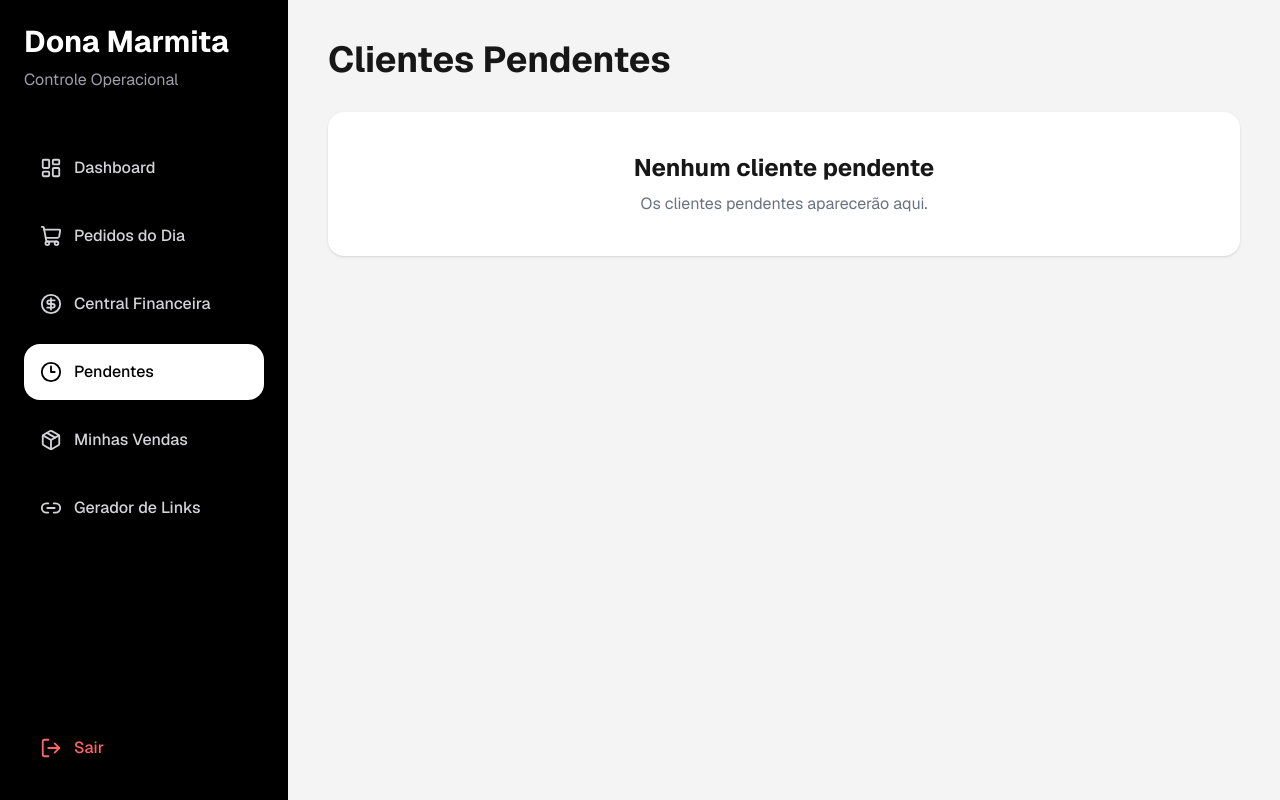
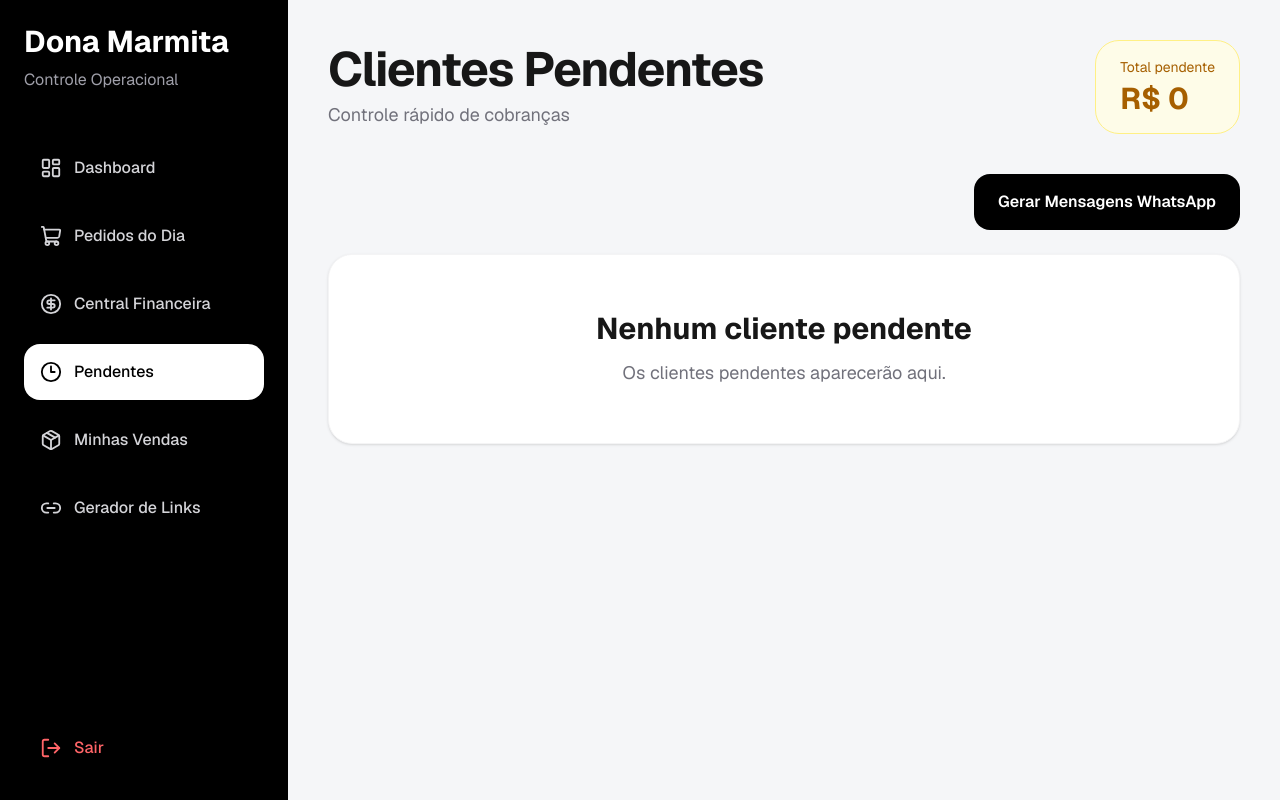
Before and after one commit to danielabredv/dona-marmita-dashboard, a Next.js app: page /pendentes in a window 1280 px wide. Built offline with nearby package versions, Linux system fonts and the light colour scheme.

Commit message:
Update page.tsx

```diff
--- a/app/pendentes/page.tsx
+++ b/app/pendentes/page.tsx
@@ -1,12 +1,21 @@
 "use client"
 
 import { useEffect, useState } from "react"
+
 import { supabase } from "@/lib/supabase"
+
 import Sidebar from "@/components/ui/Sidebar"
 
 export default function PendentesPage() {
 
-  const [pendentes, setPendentes] = useState<any[]>([])
+  const [pendentes, setPendentes] =
+    useState<any[]>([])
+
+  const [modalMensagens,
+    setModalMensagens] =
+      useState(false)
+
+  // BUSCAR PENDÊNCIAS
 
   async function buscarPendentes() {
 
@@ -27,6 +36,8 @@ export default function PendentesPage() {
 
     setPendentes(data || [])
   }
+
+  // ATUALIZAR STATUS
 
   async function atualizarStatus(
     id: number,
@@ -54,48 +65,133 @@ export default function PendentesPage() {
 
   }, [])
 
+  // TOTAL
+
+  const totalPendente =
+    pendentes.reduce(
+      (total, venda) =>
+        total + Number(venda.valor),
+      0
+    )
+
   return (
 
-    <div className="flex min-h-screen bg-zinc-100">
+    <div className="flex min-h-screen bg-[#f5f6f8]">
 
       <Sidebar />
 
       <main className="flex-1 p-10">
 
-        <h1 className="text-4xl font-bold mb-8">
-          Clientes Pendentes
-        </h1>
+        {/* HEADER */}
 
-        <div className="flex flex-col gap-4">
+        <div className="flex items-center justify-between mb-10">
+
+          <div>
+
+            <h1 className="text-5xl font-bold tracking-tight">
+
+              Clientes Pendentes
+
+            </h1>
+
+            <p className="text-zinc-500 mt-2 text-lg">
+
+              Controle rápido de cobranças
+
+            </p>
+
+          </div>
+
+          <div className="bg-yellow-50 border border-yellow-200 px-6 py-4 rounded-3xl">
+
+            <p className="text-sm text-yellow-700 mb-1">
+
+              Total pendente
+
+            </p>
+
+            <h2 className="text-3xl font-bold text-yellow-700">
+
+              R$ {totalPendente}
+
+            </h2>
+
+          </div>
+
+        </div>
+
+        {/* BOTÃO MODAL */}
+
+        <div className="flex justify-end mb-6">
+
+          <button
+            onClick={() =>
+              setModalMensagens(true)
+            }
+            className="bg-black text-white px-6 py-4 rounded-2xl hover:opacity-90 transition-all font-semibold"
+          >
+
+            Gerar Mensagens WhatsApp
+
+          </button>
+
+        </div>
+
+        {/* LISTA */}
+
+        <div className="flex flex-col gap-5">
 
           {pendentes.map((venda) => (
 
             <div
               key={venda.id}
-              className="bg-white rounded-2xl p-5 shadow-sm"
+              className="bg-white rounded-3xl p-6 shadow-sm border border-zinc-100"
             >
 
               <div className="flex items-center justify-between">
 
                 <div>
 
-                  <h2 className="text-xl font-bold">
+                  <div className="flex items-center gap-3 mb-3">
+
+                    <div className="w-3 h-3 rounded-full bg-yellow-500" />
+
+                    <span className="text-yellow-700 font-semibold">
+
+                      Pendente
+
+                    </span>
+
+                  </div>
+
+                  <h2 className="text-2xl font-bold">
+
                     {venda.cliente}
+
                   </h2>
 
-                  <p className="text-gray-500">
-                    Vendedor: {venda.vendedor}
+                  <p className="text-zinc-500 mt-2">
+
+                    Vendedor:
+                    {" "}
+                    <strong>
+                      {venda.vendedor}
+                    </strong>
+
                   </p>
 
-                  <p className="text-lg font-semibold mt-1">
+                  <h2 className="text-3xl font-bold text-yellow-600 mt-4">
+
                     R$ {venda.valor}
-                  </p>
 
-                  <p className="text-xs text-gray-400 mt-2">
+                  </h2>
+
+                  <p className="text-zinc-400 text-sm mt-3">
 
                     {new Date(
                       new Date(venda.created_at)
-                        .getTime() - 3 * 60 * 60 * 1000
+                        .getTime() -
+                        3 * 60 * 60 * 1000
                     ).toLocaleString("pt-BR")}
 
                   </p>
@@ -109,9 +205,11 @@ export default function PendentesPage() {
                       venda.status
                     )
                   }
-                  className="px-4 py-2 rounded-full text-sm font-semibold bg-yellow-100 text-yellow-700"
+                  className="bg-green-500 hover:bg-green-600 text-white px-6 py-3 rounded-2xl transition-all font-semibold"
                 >
-                  ⏳ Pendente
+
+                  Marcar como Pago
+
                 </button>
 
               </div>
@@ -120,16 +218,22 @@ export default function PendentesPage() {
 
           ))}
 
+          {/* VAZIO */}
+
           {pendentes.length === 0 && (
 
-            <div className="bg-white rounded-2xl p-10 shadow-sm text-center">
+            <div className="bg-white rounded-3xl p-14 shadow-sm border border-zinc-100 text-center">
 
-              <h2 className="text-2xl font-bold mb-2">
+              <h2 className="text-3xl font-bold mb-3">
+
                 Nenhum cliente pendente
+
               </h2>
 
-              <p className="text-gray-500">
+              <p className="text-zinc-500 text-lg">
+
                 Os clientes pendentes aparecerão aqui.
+
               </p>
 
             </div>
@@ -138,6 +242,217 @@ export default function PendentesPage() {
 
         </div>
 
+        {/* MODAL */}
+
+        {modalMensagens && (
+
+          <div className="fixed inset-0 bg-black/50 backdrop-blur-sm z-50 flex items-center justify-center p-6">
+
+            <div className="bg-white w-full max-w-4xl rounded-[32px] p-8 shadow-2xl max-h-[90vh] overflow-y-auto">
+
+              {/* HEADER */}
+
+              <div className="flex items-center justify-between mb-8">
+
+                <div>
+
+                  <h2 className="text-4xl font-bold">
+
+                    Central de Cobrança
+
+                  </h2>
+
+                  <p className="text-zinc-500 mt-2">
+
+                    Mensagens automáticas para WhatsApp
+
+                  </p>
+
+                </div>
+
+                <button
+                  onClick={() =>
+                    setModalMensagens(false)
+                  }
+                  className="bg-zinc-100 hover:bg-zinc-200 px-5 py-3 rounded-2xl transition-all"
+                >
+
+                  Fechar
+
+                </button>
+
+              </div>
+
+              {/* RESUMO */}
+
+              <div className="bg-yellow-50 border border-yellow-200 rounded-3xl p-6 mb-8">
+
+                <h3 className="text-2xl font-bold text-yellow-700 mb-3">
+
+                  Resumo Geral
+
+                </h3>
+
+                <div className="grid grid-cols-2 gap-5">
+
+                  <div>
+
+                    <p className="text-zinc-500">
+                      Total pendências
+                    </p>
+
+                    <h2 className="text-3xl font-bold">
+
+                      {pendentes.length}
+
+                    </h2>
+
+                  </div>
+
+                  <div>
+
+                    <p className="text-zinc-500">
+                      Valor total
+                    </p>
+
+                    <h2 className="text-3xl font-bold text-yellow-700">
+
+                      R$ {totalPendente}
+
+                    </h2>
+
+                  </div>
+
+                </div>
+
+              </div>
+
+              {/* LISTA */}
+
+              <div className="flex flex-col gap-5">
+
+                {pendentes.map((venda) => {
+
+                  const mensagem = `Olá, tudo bem?
+
+Identificamos uma pendência referente ao seu pedido da Dona Marmita.
+
+Cliente: ${venda.cliente}
+Valor: R$ ${venda.valor}
+Vendedor: ${venda.vendedor}
+
+Caso já tenha realizado o pagamento, desconsidere esta mensagem ❤️`
+
+                  return (
+
+                    <div
+                      key={venda.id}
+                      className="border border-zinc-200 rounded-3xl p-6"
+                    >
+
+                      <div className="flex items-start justify-between gap-6">
+
+                        <div>
+
+                          <h3 className="text-2xl font-bold">
+
+                            {venda.cliente}
+
+                          </h3>
+
+                          <p className="text-zinc-500 mt-2">
+
+                            Vendedor:
+                            {" "}
+                            <strong>
+                              {venda.vendedor}
+                            </strong>
+
+                          </p>
+
+                          <h2 className="text-3xl font-bold text-yellow-600 mt-4">
+
+                            R$ {venda.valor}
+
+                          </h2>
+
+                        </div>
+
+                        <div className="flex flex-col gap-3 min-w-[220px]">
+
+                          <button
+                            onClick={() =>
+                              navigator.clipboard.writeText(
+                                mensagem
+                              )
+                            }
+                            className="bg-black text-white py-3 rounded-2xl hover:opacity-90 transition-all font-semibold"
+                          >
+
+                            Copiar Mensagem
+
+                          </button>
+
+                          <a
+                            href={`https://wa.me/?text=${encodeURIComponent(mensagem)}`}
+                            target="_blank"
+                            className="bg-green-500 text-white py-3 rounded-2xl hover:bg-green-600 transition-all text-center font-semibold"
+                          >
+
+                            Abrir WhatsApp
+
+                          </a>
+
+                        </div>
+
+                      </div>
+
+                    </div>
+
+                  )
+                })}
+
+              </div>
+
+              {/* COPIAR TUDO */}
+
+              <div className="mt-10">
+
+                <button
+                  onClick={() => {
+
+                    const listaCompleta =
+                      pendentes.map((venda) => {
+
+                        return `Cliente: ${venda.cliente}
+Valor: R$ ${venda.valor}
+Vendedor: ${venda.vendedor}
+
+----------------------`
+                      }).join("\n")
+
+                    navigator.clipboard.writeText(
+                      listaCompleta
+                    )
+
+                    alert("Lista completa copiada")
+
+                  }}
+                  className="w-full bg-yellow-500 hover:bg-yellow-600 text-white py-5 rounded-3xl text-xl font-bold transition-all"
+                >
+
+                  Copiar Lista Completa
+
+                </button>
+
+              </div>
+
+            </div>
+
+          </div>
+
+        )}
+
       </main>
 
     </div>
```
